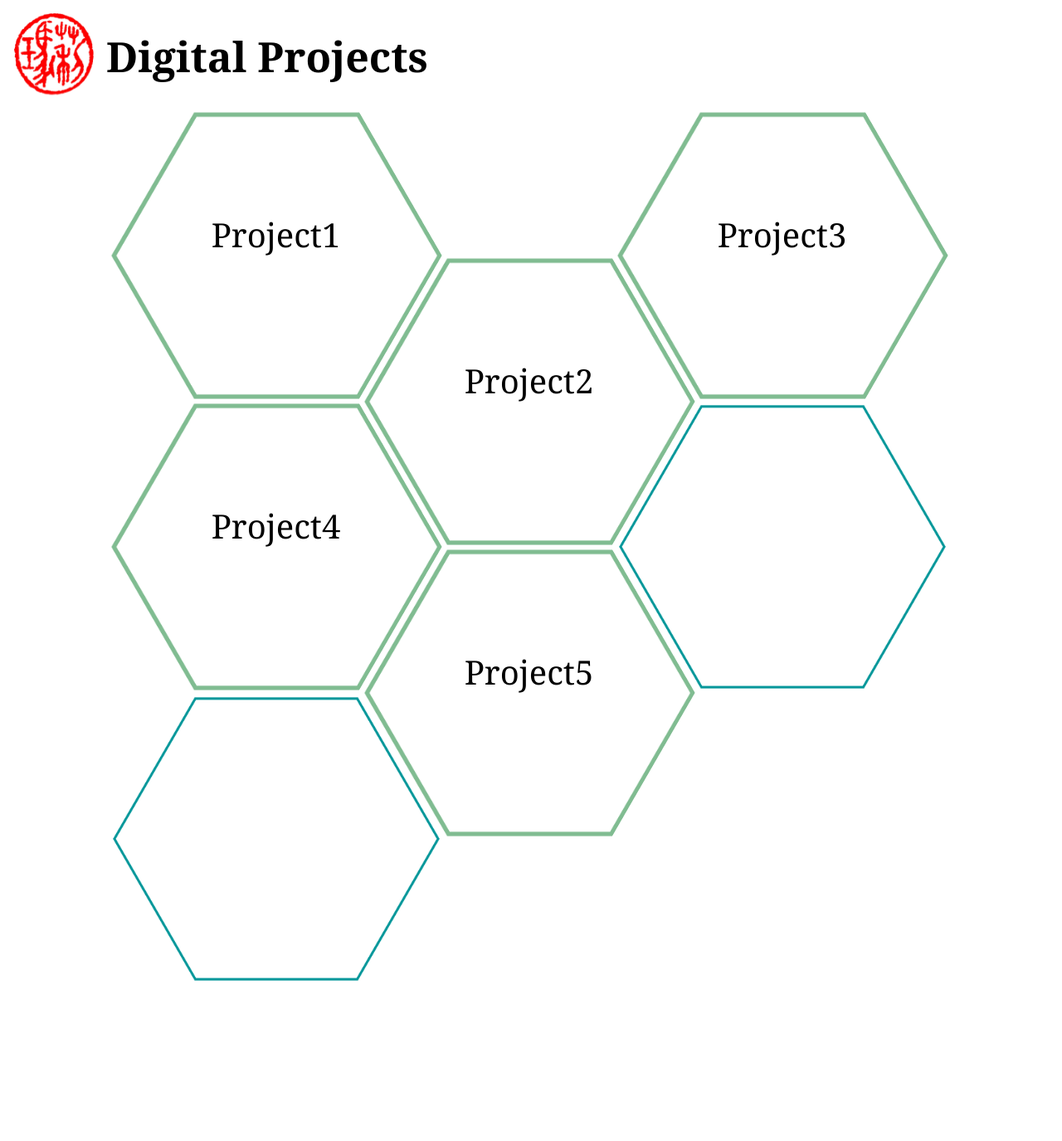
After one commit to bouncinglime/portfolio, a PHP site: page /digiproj.html in a window 1280 px wide. The commit adds this page. Shown: the whole page at 83% size. Run offline with PHP 8.4, Linux system fonts and the light colour scheme; some libraries are stand-ins or nearby versions.

Commit message:
Finally creating sub-pages!
Rearranged sub-pages. No changes made to CSS.

```diff
--- /dev/null
+++ b/digiproj.html
@@ -0,0 +1,87 @@
+<!DOCTYPE html>
+
+<html>
+
+  <head>
+    <!-- favicon -->
+    <link rel="icon" href="/favicon.ico" type="image/x-icon" />
+    <!-- meta tags -->
+    <meta charset="utf-8" />
+    <meta name="Marielle Hsu Portfolio - Digital Projects" content="HTML,CSS,JavaScript" />
+    <meta name="author" content="Marielle Hsu" />
+    <meta name="description" content="Designing creative, efficient, intuitive experiences." />
+    <meta name="keywords" content="UX,UI,UI/UX,design,experience design,service design,user experience design,efficient design,hexagon" />
+    <!-- css -->
+    <link rel="stylesheet" type="text/css" href="homeycombs/css/homeycombs.css" />
+    <!-- title -->
+    <title>Mari Hsu</title>
+    <!-- pulling jquery from google & local script -->
+    <script src="http://ajax.googleapis.com/ajax/libs/jquery/1.10.2/jquery.min.js"></script>
+    <script src="homeycombs/js/jquery.homeycombs.js"></script>
+  </head>
+
+
+  <!-- MAIN BODY -->
+
+  <body>
+
+    <!-- actual content -->
+
+    <!-- logo and name -->
+    <img class="chop" src="images/chop.png" alt="logo">
+    <h1>Digital Projects</h1>
+
+    <!-- laying out the hexagons -->
+    <div class="honeycombs">
+      <!-- Project1 -->
+      <a class="comb" href="http://google.com">
+	<img src="images/green.png" />
+	<div class="hexlabel">
+	  <p>Project1</p>
+	</div>
+	<span>Project1</span>
+      </a>
+      <!-- Project2 -->
+      <a class="comb" href="">
+	<div class="hexlabel">
+	  <p>Project2</p>
+	</div>
+	<img src="images/green.png" />
+	<span>Project2</span>
+      </a>
+      <!-- Project3 -->
+      <a class="comb" href="">
+	<div class="hexlabel">
+	  <p>Project3</p>
+	</div>
+	<img src="images/green.png" />
+	<span>Project3</span>
+      </a>
+      <!-- Project4 -->
+      <a class="comb" href="">
+	<div class="hexlabel">
+	  <p>Project4</p>
+	</div>
+	<img src="images/green.png" />
+	<span>Project4</span>
+      </a>
+      <!-- Project5 -->
+      <a class="comb" href="">
+	<div class="hexlabel">
+	  <p>Project5</p>
+	</div>
+	<img src="images/green.png" />
+	<span>Project5</span>
+      </a>
+      <!-- two blue hexes -->
+      <div class="comb">
+	<img src="images/blue.png" />
+      </div>
+      <div class="comb">
+	<img src="images/blue.png" />
+      </div>
+    </div>
+
+  </body>
+
+</html>
--- a/homeycombs/css/homeycombs.css
+++ b/homeycombs/css/homeycombs.css
@@ -11,6 +11,7 @@ body {
     height: 100px;
     position: fixed;
     top: 15px;
+    z-index: 1;
 }
 
 /* style and position page title */
@@ -29,6 +30,8 @@ h1 {
     color: #000;
     z-index: 1;
 }
+
+/* styling for project pages */
 
 
 /* Homeycombs styling, customized a bit. */
```
Also changed, not shown: digiproj_1.html (added, +60 -0 lines).
